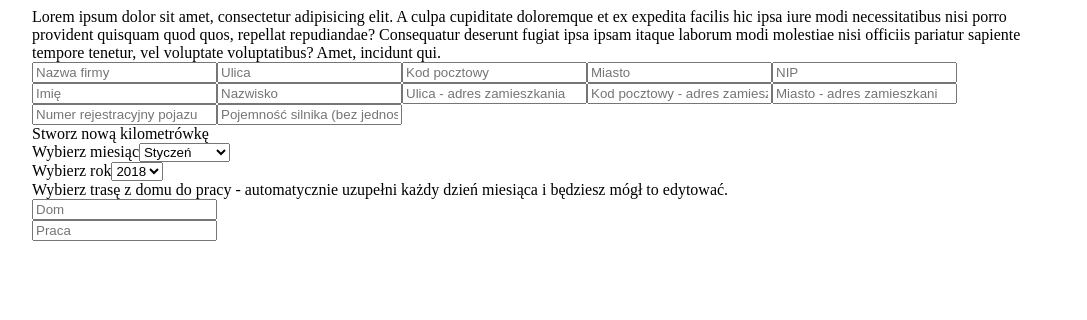
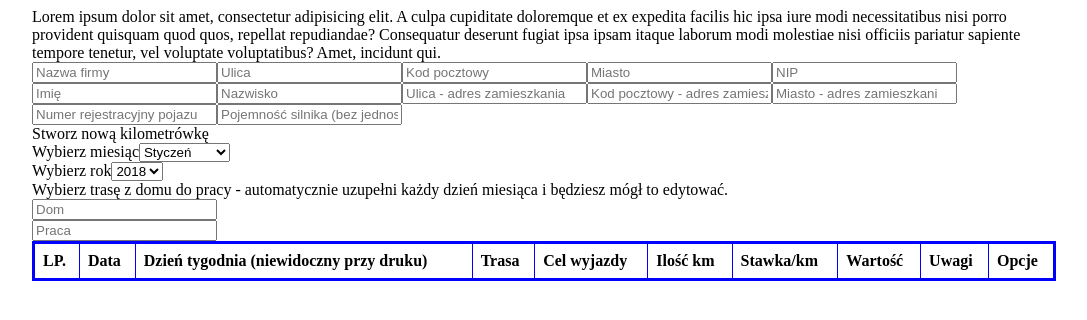
Before and after one commit to tomasz-cze/Distance_Log, a React (Create React App) app: page / in a window 1280 px wide. Shown: the top 320 px of the page, without its empty margins (96-1183 px from the left). Built offline with nearby package versions, Linux system fonts and the light colour scheme.

Commit message:
created table header and mainTable html structure

```diff
--- a/src/js/mainTable.js
+++ b/src/js/mainTable.js
@@ -3,8 +3,28 @@ import React, { Component } from 'react';
 class MainTable extends Component{
     render(){
         return (
-            <div>
-
+            <div className="mainTable container">
+                <div>
+                    <div className="printHeader"></div>
+                </div>
+                <div className="table">
+                    <table>
+                        <tbody>
+                            <tr>
+                                <th>LP.</th>
+                                <th>Data</th>
+                                <th>Dzień tygodnia (niewidoczny przy druku)</th>
+                                <th>Trasa</th>
+                                <th>Cel wyjazdy</th>
+                                <th>Ilość km</th>
+                                <th>Stawka/km</th>
+                                <th>Wartość</th>
+                                <th>Uwagi</th>
+                                <th>Opcje</th>
+                            </tr>
+                        </tbody>
+                    </table>
+                </div>
             </div>
         )
     }
--- a/src/scss/main.css
+++ b/src/scss/main.css
@@ -4,3 +4,16 @@
 .container {
   width: 1024px;
   margin: 0 auto; }
+
+table {
+  border-collapse: collapse;
+  width: 100%;
+  border: 3px solid blue; }
+
+th, td {
+  text-align: left;
+  padding: 8px;
+  border: 1px solid blue; }
+
+tr:nth-child(even) {
+  background-color: #f2f2f2; }
--- a/src/scss/partials/_mainTable.scss
+++ b/src/scss/partials/_mainTable.scss
@@ -0,0 +1,16 @@
+
+table {
+  border-collapse: collapse;
+  width: 100%;
+  border: 3px solid blue;
+}
+
+th, td {
+  text-align: left;
+  padding: 8px;
+  border: 1px solid blue;
+}
+
+tr:nth-child(even) {
+  background-color: #f2f2f2
+}
```
Also changed, not shown: src/js/newRow.js (added).
